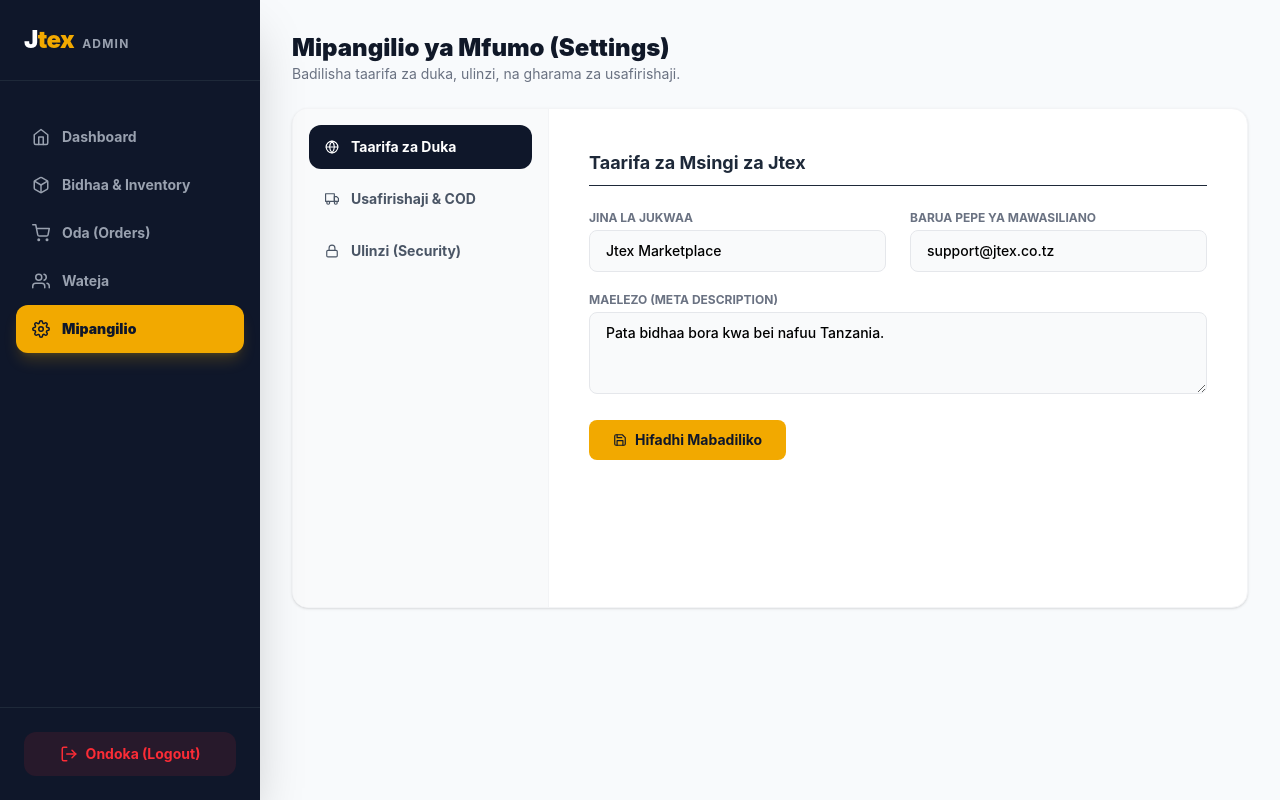
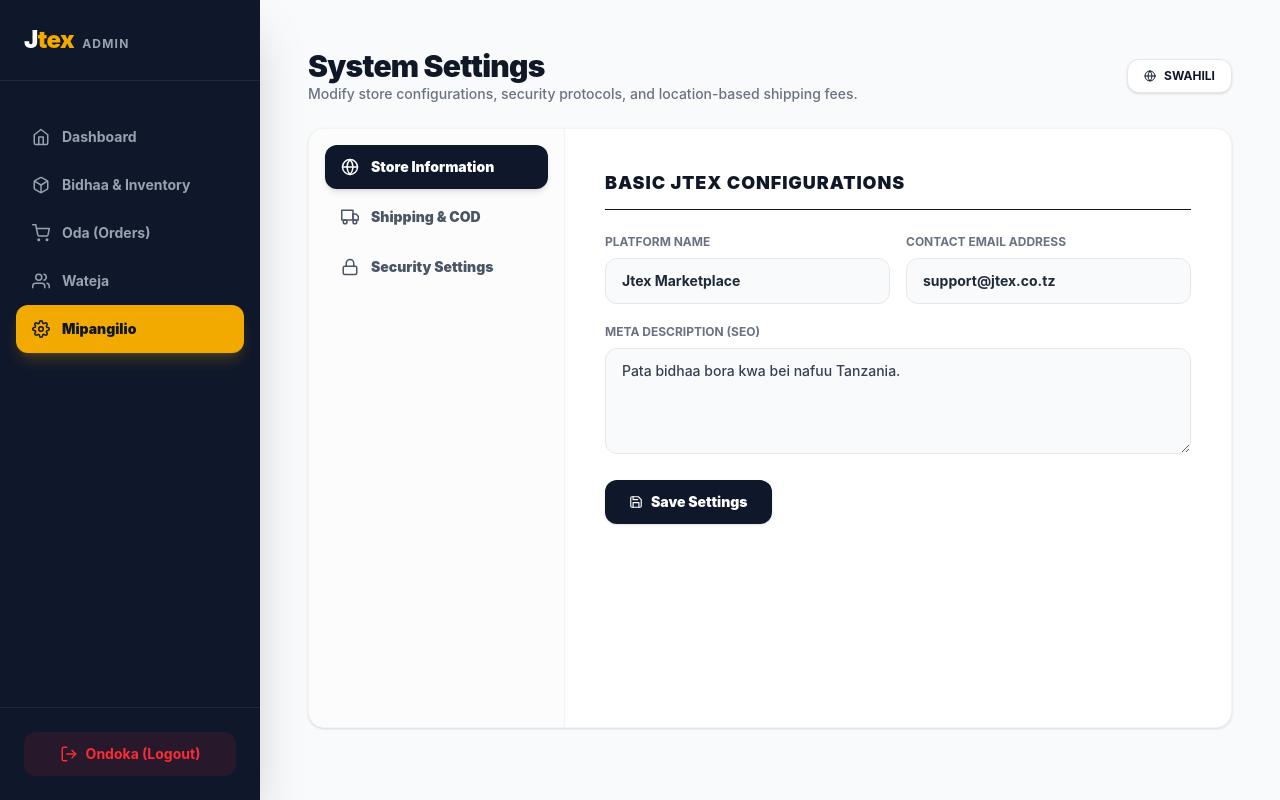
Before and after one commit to bennytech32/jtex-ecommerce, a Next.js app in the folder frontend/: page /admin/settings in a window 1280 px wide. Built offline with nearby package versions, Linux system fonts and the light colour scheme.

Commit message:
Added all 31 Tanzania regions with live editable shipping costs and dynamic COD upfront percentages inside Admin Settings panel

```diff
--- a/frontend/app/admin/settings/page.tsx
+++ b/frontend/app/admin/settings/page.tsx
@@ -1,108 +1,281 @@
 'use client';
 
 import React, { useState } from 'react';
-import { FiSettings, FiSave, FiGlobe, FiLock, FiTruck } from 'react-icons/fi';
+import { FiSettings, FiSave, FiGlobe, FiLock, FiTruck, FiMapPin, FiPercent } from 'react-icons/fi';
+
+const translations = {
+  en: {
+    title: "System Settings",
+    subtitle: "Modify store configurations, security protocols, and location-based shipping fees.",
+    tabGeneral: "Store Information",
+    tabShipping: "Shipping & COD",
+    tabSecurity: "Security Settings",
+    generalTitle: "Basic Jtex Configurations",
+    platformName: "Platform Name",
+    contactEmail: "Contact Email Address",
+    metaDesc: "Meta Description (SEO)",
+    saveBtn: "Save Settings",
+    shippingTitle: "Regional Shipping Logistics & Upfront Fees",
+    shippingDesc: "Set specific delivery fees for all 31 regions across Tanzania. These values are used live during customer checkout.",
+    regionLabel: "Region Name",
+    feeLabel: "Fee (TZS)",
+    upfrontTitle: "COD Upfront Payment Percentage",
+    upfrontLabel: "Upfront Percentage (%)",
+    upfrontHelp: "% of total order amount required from out-of-Dar customers before dispatch.",
+    securityTitle: "Account Security Management",
+    securityDesc: "Update your Super Admin access credentials and master passwords here.",
+    securityBtn: "Send Password Reset Email",
+    alertSuccess: "System settings updated successfully! 🔥",
+    switchLang: "SWAHILI"
+  },
+  sw: {
+    title: "Mipangilio ya Mfumo",
+    subtitle: "Badilisha taarifa za duka, ulinzi, na gharama za usafirishaji wa mikoani.",
+    tabGeneral: "Taarifa za Duka",
+    tabShipping: "Usafirishaji & COD",
+    tabSecurity: "Ulinzi (Security)",
+    generalTitle: "Taarifa za Msingi za Jtex",
+    platformName: "Jina la Jukwaa",
+    contactEmail: "Barua Pepe ya Mawasiliano",
+    metaDesc: "Maelezo (Meta Description)",
+    saveBtn: "Hifadhi Mabadiliko",
+    shippingTitle: "Gharama za Mikoani & Kianzio",
+    shippingDesc: "Weka gharama maalum za usafirishaji kwa mikoa yote 31 ya Tanzania. Bei hizi zinasomwa live wakati mteja anafanya checkout mbele.",
+    regionLabel: "Jina la Mkoa",
+    feeLabel: "Gharama (TZS)",
+    upfrontTitle: "Asilimia ya Kianzio (COD Upfront Payment)",
+    upfrontLabel: "Asilimia ya Kianzio (%)",
+    upfrontHelp: "% ya kiasi cha oda itakayolipwa na wateja wa mikoani kabla ya mzigo kusafirishwa.",
+    securityTitle: "Ulinzi wa Akaunti",
+    securityDesc: "Badilisha nywila (password) yako ya Super Admin na mifumo ya ulinzi hapa.",
+    securityBtn: "Tuma Barua Pepe ya Kubadili Nywila",
+    alertSuccess: "Mipangilio ya mfumo imehifadhiwa kikamilifu! 🔥",
+    switchLang: "ENGLISH"
+  }
+};
+
+const initialRegions = [
+  { id: 'dar', name: 'Dar es Salaam', fee: 0 },
+  { id: 'arusha', name: 'Arusha', fee: 10000 },
+  { id: 'dodoma', name: 'Dodoma', fee: 10000 },
+  { id: 'mwanza', name: 'Mwanza', fee: 10000 },
+  { id: 'mbeya', name: 'Mbeya', fee: 10000 },
+  { id: 'geita', name: 'Geita', fee: 12000 },
+  { id: 'iringa', name: 'Iringa', fee: 10000 },
+  { id: 'kagera', name: 'Kagera', fee: 12000 },
+  { id: 'katavi', name: 'Katavi', fee: 15000 },
+  { id: 'kigoma', name: 'Kigoma', fee: 15000 },
+  { id: 'kilimanjaro', name: 'Kilimanjaro', fee: 10000 },
+  { id: 'lindi', name: 'Lindi', fee: 10000 },
+  { id: 'manyara', name: 'Manyara', fee: 10000 },
+  { id: 'mara', name: 'Mara', fee: 12000 },
+  { id: 'morogoro', name: 'Morogoro', fee: 8000 },
+  { id: 'mtwara', name: 'Mtwara', fee: 10000 },
+  { id: 'njombe', name: 'Njombe', fee: 10000 },
+  { id: 'pwani', name: 'Pwani', fee: 5000 },
+  { id: 'rukwa', name: 'Rukwa', fee: 15000 },
+  { id: 'ruvuma', name: 'Ruvuma', fee: 12000 },
+  { id: 'shinyanga', name: 'Shinyanga', fee: 10000 },
+  { id: 'simiyu', name: 'Simiyu', fee: 12000 },
+  { id: 'singida', name: 'Singida', fee: 10000 },
+  { id: 'songwe', name: 'Songwe', fee: 12000 },
+  { id: 'tabora', name: 'Tabora', fee: 10000 },
+  { id: 'tanga', name: 'Tanga', fee: 10000 },
+  { id: 'znz_urban', name: 'Zanzibar Urban/West', fee: 15000 },
+  { id: 'znz_north', name: 'Zanzibar North', fee: 15000 },
+  { id: 'znz_south', name: 'Zanzibar South/Central', fee: 15000 },
+  { id: 'pemba_north', name: 'Pemba North', fee: 15000 },
+  { id: 'pemba_south', name: 'Pemba South', fee: 15000 }
+];
 
 export default function AdminSettings() {
-  const [activeTab, setActiveTab] = useState('general');
+  const [lang, setLang] = useState<'en' | 'sw'>('en');
+  const [activeTab, setActiveTab] = useState<'general' | 'shipping' | 'security'>('general');
+
+  // Dynamic editable states
+  const [regions, setRegions] = useState(initialRegions);
+  const [upfrontPercent, setUpfrontPercent] = useState(20);
+  const [platformName, setPlatformName] = useState("Jtex Marketplace");
+  const [contactEmail, setContactEmail] = useState("support@jtex.co.tz");
+  const [metaDescription, setMetaDescription] = useState("Pata bidhaa bora kwa bei nafuu Tanzania.");
+
+  const t = translations[lang];
+
+  // Kushughulikia mabadiliko ya bei ya mkoa maalum
+  const handleFeeChange = (id: string, newFee: number) => {
+    setRegions(prev => prev.map(r => r.id === id ? { ...r, fee: newFee } : r));
+  };
+
+  const handleSaveSettings = (e: React.FormEvent) => {
+    e.preventDefault();
+    // Katika awamu ijayo tunaweza kutuma hii object kwenda kwenye API database ya live
+    const configurationPayload = {
+      platformName,
+      contactEmail,
+      metaDescription,
+      upfrontPercent,
+      regions
+    };
+    console.log("Saving Configuration to Live Server:", configurationPayload);
+    alert(t.alertSuccess);
+  };
 
   return (
-    <div className="max-w-5xl mx-auto">
-      <div className="mb-6">
-        <h1 className="text-2xl font-black text-gray-900">Mipangilio ya Mfumo (Settings)</h1>
-        <p className="text-sm text-gray-500">Badilisha taarifa za duka, ulinzi, na gharama za usafirishaji.</p>
+    <div className="w-full max-w-6xl mx-auto p-2 sm:p-4 font-sans">
+
+      {/* HEADER */}
+      <div className="flex flex-col sm:flex-row justify-between sm:items-center gap-4 mb-6">
+        <div>
+          <h1 className="text-2xl sm:text-3xl font-black text-gray-900 tracking-tight">{t.title}</h1>
+          <p className="text-sm text-gray-500 font-medium">{t.subtitle}</p>
+        </div>
+        <button
+          onClick={() => setLang(lang === 'en' ? 'sw' : 'en')}
+          className="flex items-center gap-2 bg-white border border-gray-200 px-4 py-2 rounded-xl text-xs font-bold text-[#0F172A] w-max shadow-sm hover:bg-gray-50 transition"
+        >
+          <FiGlobe /> {t.switchLang}
+        </button>
       </div>
 
-      <div className="bg-white rounded-2xl shadow-sm border border-gray-100 overflow-hidden flex flex-col md:flex-row min-h-[500px]">
+      <div className="bg-white rounded-2xl shadow-sm border border-gray-100 overflow-hidden flex flex-col md:flex-row min-h-[600px]">
 
-        {/* Menyu ya Pembeni ya Mipangilio */}
-        <div className="w-full md:w-64 bg-gray-50 border-r border-gray-100 p-4">
-          <ul className="space-y-2">
+        {/* SIDEBAR NAVIGATION */}
+        <div className="w-full md:w-64 bg-gray-50/50 border-b md:border-b-0 md:border-r border-gray-100 p-4">
+          <ul className="space-y-1.5">
             <li>
-              <button onClick={() => setActiveTab('general')} className={`w-full text-left px-4 py-3 rounded-xl text-sm font-bold flex items-center gap-3 transition ${activeTab === 'general' ? 'bg-[#0F172A] text-white' : 'text-gray-600 hover:bg-gray-200'}`}>
-                <FiGlobe /> Taarifa za Duka
+              <button
+                onClick={() => setActiveTab('general')}
+                className={`w-full text-left px-4 py-3 rounded-xl text-sm font-black flex items-center gap-3 transition ${activeTab === 'general' ? 'bg-[#0F172A] text-white shadow-md' : 'text-gray-600 hover:bg-gray-100'}`}
+              >
+                <FiGlobe className="text-lg" /> {t.tabGeneral}
               </button>
             </li>
             <li>
-              <button onClick={() => setActiveTab('shipping')} className={`w-full text-left px-4 py-3 rounded-xl text-sm font-bold flex items-center gap-3 transition ${activeTab === 'shipping' ? 'bg-[#0F172A] text-white' : 'text-gray-600 hover:bg-gray-200'}`}>
-                <FiTruck /> Usafirishaji & COD
+              <button
+                onClick={() => setActiveTab('shipping')}
+                className={`w-full text-left px-4 py-3 rounded-xl text-sm font-black flex items-center gap-3 transition ${activeTab === 'shipping' ? 'bg-[#0F172A] text-white shadow-md' : 'text-gray-600 hover:bg-gray-100'}`}
+              >
+                <FiTruck className="text-lg" /> {t.tabShipping}
               </button>
             </li>
             <li>
-              <button onClick={() => setActiveTab('security')} className={`w-full text-left px-4 py-3 rounded-xl text-sm font-bold flex items-center gap-3 transition ${activeTab === 'security' ? 'bg-[#0F172A] text-white' : 'text-gray-600 hover:bg-gray-200'}`}>
-                <FiLock /> Ulinzi (Security)
+              <button
+                onClick={() => setActiveTab('security')}
+                className={`w-full text-left px-4 py-3 rounded-xl text-sm font-black flex items-center gap-3 transition ${activeTab === 'security' ? 'bg-[#0F172A] text-white shadow-md' : 'text-gray-600 hover:bg-gray-100'}`}
+              >
+                <FiLock className="text-lg" /> {t.tabSecurity}
               </button>
             </li>
           </ul>
         </div>
 
-        {/* Eneo la Kujaza Mipangilio */}
-        <div className="flex-1 p-6 md:p-10">
+        {/* WORKSPACE AREA */}
+        <div className="flex-1 p-5 sm:p-8 lg:p-10">
 
+          {/* TAB 1: GENERAL SYSTEM SETTINGS */}
           {activeTab === 'general' && (
             <div className="animate-fade-in">
-              <h2 className="text-lg font-bold text-gray-800 mb-6 border-b pb-2">Taarifa za Msingi za Jtex</h2>
-              <form className="space-y-5">
-                <div className="grid grid-cols-2 gap-6">
+              <h2 className="text-lg font-black text-gray-900 mb-6 border-b pb-3 uppercase tracking-wider">{t.generalTitle}</h2>
+              <form onSubmit={handleSaveSettings} className="space-y-5">
+                <div className="grid grid-cols-1 sm:grid-cols-2 gap-4">
                   <div>
-                    <label className="block text-xs font-bold text-gray-500 uppercase mb-1">Jina la Jukwaa</label>
-                    <input type="text" defaultValue="Jtex Marketplace" className="w-full bg-gray-50 border border-gray-200 rounded-lg px-4 py-2.5 outline-none focus:border-[#F2A900] text-sm font-medium" />
+                    <label className="block text-xs font-bold text-gray-500 uppercase mb-2">{t.platformName}</label>
+                    <input
+                      type="text"
+                      value={platformName}
+                      onChange={e => setPlatformName(e.target.value)}
+                      className="w-full bg-gray-50 border border-gray-200 rounded-xl px-4 py-3 outline-none focus:ring-2 focus:ring-[#F2A900]/40 text-sm font-bold text-gray-800 transition"
+                    />
                   </div>
                   <div>
-                    <label className="block text-xs font-bold text-gray-500 uppercase mb-1">Barua Pepe ya Mawasiliano</label>
-                    <input type="email" defaultValue="support@jtex.co.tz" className="w-full bg-gray-50 border border-gray-200 rounded-lg px-4 py-2.5 outline-none focus:border-[#F2A900] text-sm font-medium" />
+                    <label className="block text-xs font-bold text-gray-500 uppercase mb-2">{t.contactEmail}</label>
+                    <input
+                      type="email"
+                      value={contactEmail}
+                      onChange={e => setContactEmail(e.target.value)}
+                      className="w-full bg-gray-50 border border-gray-200 rounded-xl px-4 py-3 outline-none focus:ring-2 focus:ring-[#F2A900]/40 text-sm font-bold text-gray-800 transition"
+                    />
                   </div>
                 </div>
                 <div>
-                  <label className="block text-xs font-bold text-gray-500 uppercase mb-1">Maelezo (Meta Description)</label>
-                  <textarea rows={3} defaultValue="Pata bidhaa bora kwa bei nafuu Tanzania." className="w-full bg-gray-50 border border-gray-200 rounded-lg px-4 py-2.5 outline-none focus:border-[#F2A900] text-sm font-medium"></textarea>
+                  <label className="block text-xs font-bold text-gray-500 uppercase mb-2">{t.metaDesc}</label>
+                  <textarea
+                    rows={4}
+                    value={metaDescription}
+                    onChange={e => setMetaDescription(e.target.value)}
+                    className="w-full bg-gray-50 border border-gray-200 rounded-xl px-4 py-3 outline-none focus:ring-2 focus:ring-[#F2A900]/40 text-sm font-medium text-gray-700 transition"
+                  />
                 </div>
-                <button type="button" className="bg-[#F2A900] text-[#0F172A] px-6 py-2.5 rounded-lg text-sm font-bold flex items-center gap-2 hover:bg-yellow-500 transition">
-                  <FiSave /> Hifadhi Mabadiliko
+                <button type="submit" className="bg-[#0F172A] text-white px-6 py-3 rounded-xl text-sm font-black flex items-center gap-2 hover:bg-gray-800 transition shadow-sm">
+                  <FiSave /> {t.saveBtn}
                 </button>
               </form>
             </div>
           )}
 
+          {/* TAB 2: ALL 31 TANZANIA REGIONS LOGISTICS EDITABLE */}
           {activeTab === 'shipping' && (
             <div className="animate-fade-in">
-              <h2 className="text-lg font-bold text-gray-800 mb-6 border-b pb-2">Gharama za Mikoani & Kianzio</h2>
-              <div className="space-y-4">
-                <div className="flex items-center justify-between p-4 border border-gray-200 rounded-xl bg-gray-50">
-                  <div>
-                    <p className="font-bold text-gray-800 text-sm">Dar es Salaam</p>
-                    <p className="text-xs text-gray-500">Mkoa wa makao makuu</p>
-                  </div>
-                  <input type="number" defaultValue="0" className="w-32 bg-white border border-gray-200 rounded-lg px-3 py-1.5 outline-none text-sm font-bold text-green-600 text-right" placeholder="Tsh 0" />
-                </div>
-                <div className="flex items-center justify-between p-4 border border-gray-200 rounded-xl bg-gray-50">
-                  <div>
-                    <p className="font-bold text-gray-800 text-sm">Mwanza / Arusha / Mbeya</p>
-                    <p className="text-xs text-gray-500">Mikoa ya mbali</p>
-                  </div>
-                  <input type="number" defaultValue="10000" className="w-32 bg-white border border-gray-200 rounded-lg px-3 py-1.5 outline-none text-sm font-bold text-gray-800 text-right" placeholder="Tsh 10000" />
-                </div>
-                <div className="mt-6 pt-6 border-t border-gray-100">
-                  <h3 className="font-bold text-gray-800 text-sm mb-2">Asilimia ya Kianzio (COD Upfront Payment)</h3>
-                  <div className="flex items-center gap-4">
-                    <input type="number" defaultValue="20" className="w-24 bg-gray-50 border border-gray-200 rounded-lg px-3 py-2 outline-none text-sm font-bold text-gray-800" />
-                    <span className="text-sm font-bold text-gray-500">% ya bei ya bidhaa itakatwa kabla ya kusafirisha.</span>
+              <h2 className="text-lg font-black text-gray-900 mb-2 uppercase tracking-wider">{t.shippingTitle}</h2>
+              <p className="text-xs text-gray-500 mb-6 leading-relaxed max-w-2xl">{t.shippingDesc}</p>
+
+              <form onSubmit={handleSaveSettings} className="space-y-6">
+
+                {/* 20% COD Upfront Configuration */}
+                <div className="bg-amber-50/50 p-5 rounded-2xl border border-amber-200/60 mb-6">
+                  <h3 className="font-black text-gray-900 text-sm mb-1.5 flex items-center gap-2"><FiPercent className="text-[#F2A900]" /> {t.upfrontTitle}</h3>
+                  <p className="text-xs text-gray-500 mb-4">{t.upfrontHelp}</p>
+                  <div className="flex items-center gap-3">
+                    <input
+                      type="number"
+                      value={upfrontPercent}
+                      onChange={e => setUpfrontPercent(Number(e.target.value))}
+                      className="w-24 bg-white border-2 border-gray-200 focus:border-[#F2A900] rounded-xl px-3 py-2 outline-none text-sm font-black text-gray-900 transition text-center"
+                    />
+                    <span className="text-sm font-black text-gray-700">%</span>
                   </div>
                 </div>
-                <button type="button" className="mt-4 bg-[#0F172A] text-white px-6 py-2.5 rounded-lg text-sm font-bold flex items-center gap-2 transition">
-                  <FiSave /> Hifadhi Mabadiliko
+
+                {/* Regions Grid (31 Regions) */}
+                <div className="max-h-[400px] overflow-y-auto border border-gray-100 rounded-2xl p-2 bg-gray-50/20 pr-4 space-y-2">
+                  {regions.map((region) => (
+                    <div key={region.id} className="flex justify-between items-center p-3.5 bg-white border border-gray-100 rounded-xl hover:border-gray-200 transition shadow-sm">
+                      <div className="flex items-center gap-3">
+                        <FiMapPin className={(region.fee === 0) ? 'text-green-500' : 'text-gray-400'} />
+                        <span className="font-bold text-gray-800 text-sm">{region.name}</span>
+                      </div>
+                      <div className="flex items-center gap-2">
+                        <span className="text-xs text-gray-400 font-bold">TZS</span>
+                        <input
+                          type="number"
+                          value={region.fee}
+                          onChange={e => handleFeeChange(region.id, Number(e.target.value))}
+                          className={`w-32 bg-gray-50 border border-gray-200 rounded-xl px-3 py-2 outline-none text-sm font-black text-right transition focus:ring-2 focus:ring-[#F2A900]/40 ${
+                            region.fee === 0 ? 'text-green-600 font-black' : 'text-gray-900'
+                          }`}
+                        />
+                      </div>
+                    </div>
+                  ))}
+                </div>
+
+                <button type="submit" className="bg-[#0F172A] text-white px-6 py-3 rounded-xl text-sm font-black flex items-center gap-2 hover:bg-gray-800 transition shadow-md">
+                  <FiSave /> {t.saveBtn}
                 </button>
-              </div>
+              </form>
             </div>
           )}
 
+          {/* TAB 3: ACCOUNT SECURITY */}
           {activeTab === 'security' && (
-            <div className="animate-fade-in text-center py-10">
-              <FiLock className="text-4xl text-gray-300 mx-auto mb-4" />
-              <h2 className="text-lg font-bold text-gray-800">Ulinzi wa Akaunti</h2>
-              <p className="text-sm text-gray-500 mb-6">Badilisha nywila (password) yako ya Super Admin hapa.</p>
-              <button className="bg-red-50 text-red-600 border border-red-200 px-6 py-2.5 rounded-lg text-sm font-bold">
-                Tuma Barua Pepe ya Kubadili Nywila
+            <div className="animate-fade-in text-center py-12 max-w-sm mx-auto">
+              <div className="w-16 h-16 bg-red-50 text-red-500 border border-red-100 rounded-full flex items-center justify-center text-3xl mx-auto mb-4 shadow-sm">
+                <FiLock />
+              </div>
+              <h2 className="text-lg font-black text-gray-900 mb-1">{t.securityTitle}</h2>
+              <p className="text-xs text-gray-500 mb-6 leading-relaxed">{t.securityDesc}</p>
+              <button onClick={() => alert('Reset sequence initialized!')} className="w-full bg-red-50 text-red-600 border border-red-200 hover:bg-red-600 hover:text-white px-4 py-3 rounded-xl text-sm font-black transition shadow-sm">
+                {t.securityBtn}
               </button>
             </div>
           )}
```
